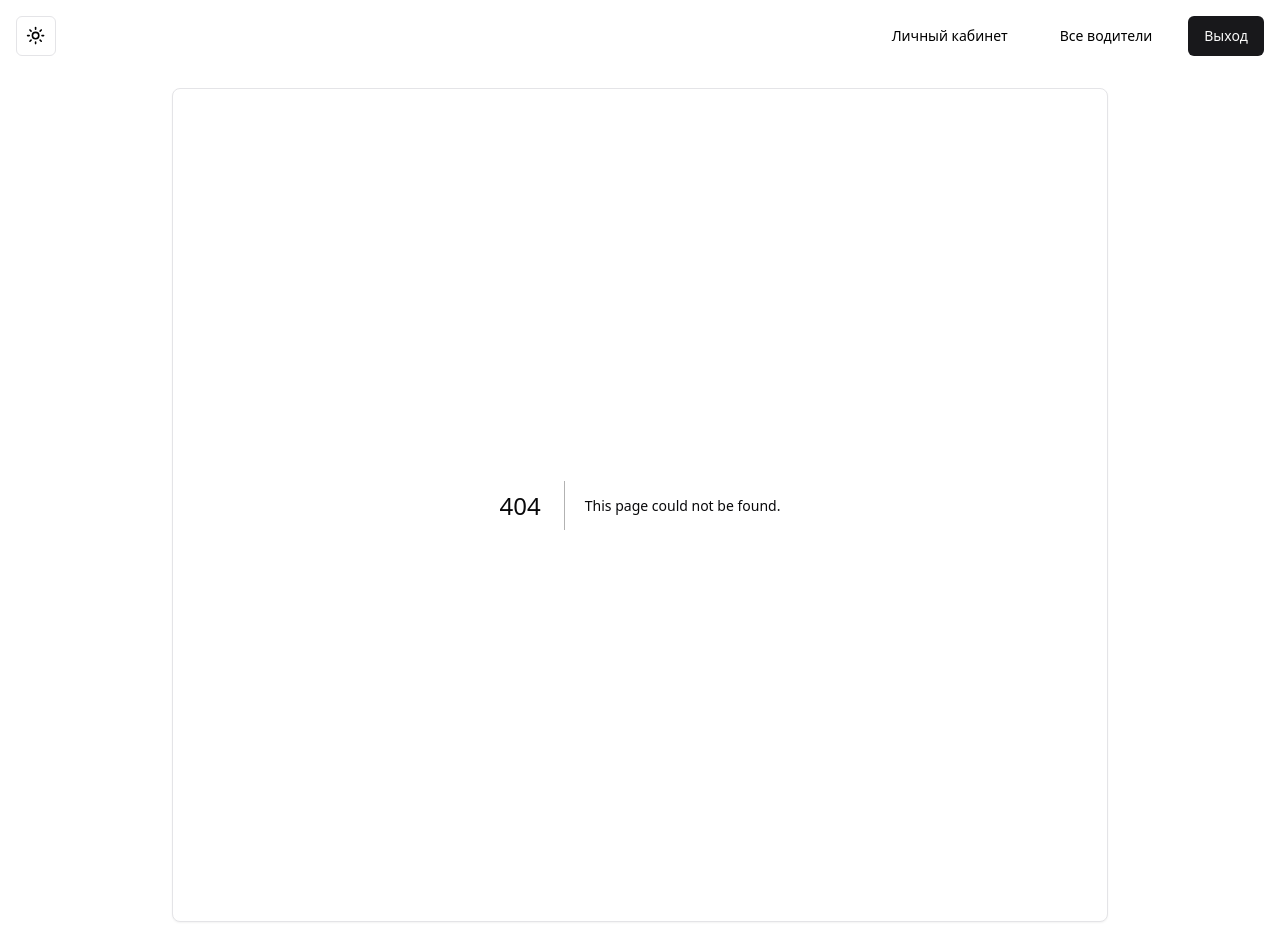
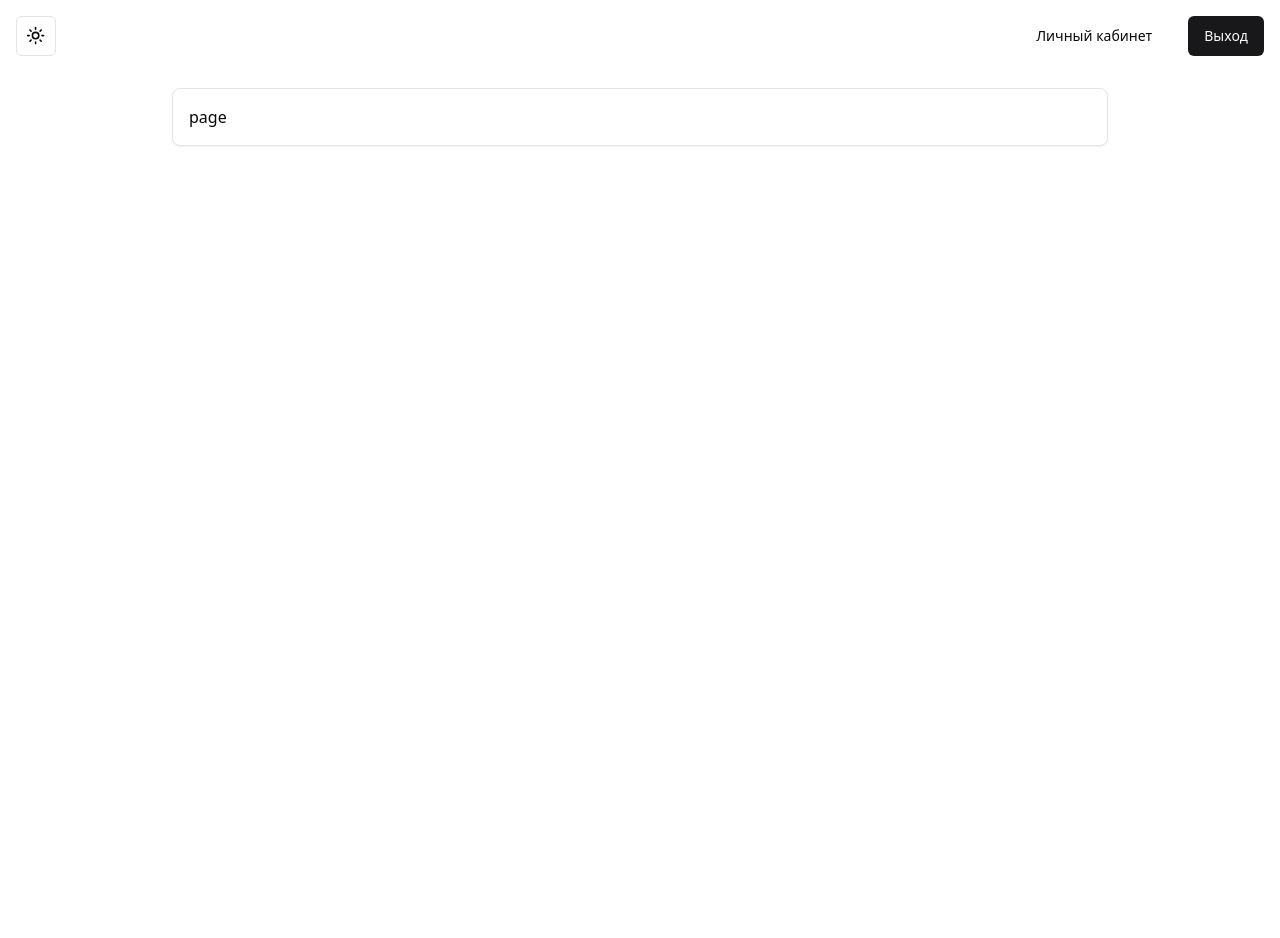
Before and after one commit to Oleguito/it-park-graduation-project, a Next.js app in the folder frontend/: page /my/profile in a window 1280 px wide. Before the commit this address had no page. After the commit the page ends 800 px from the top, so only its background shows below. Built offline with nearby package versions, Linux system fonts and the light colour scheme.

Commit message:
Показал сайдбар, почистил хедер

```diff
--- /dev/null
+++ b/frontend/src/app/my/profile/page.tsx
@@ -0,0 +1,9 @@
+import React from 'react'
+
+const page = () => {
+  return (
+    <div>page</div>
+  )
+}
+
+export default page
--- a/frontend/src/app/page.tsx
+++ b/frontend/src/app/page.tsx
@@ -3,7 +3,8 @@ import { Inter as FontSans } from 'next/font/google'
 import './globals.css'
 
 import { authorize } from '@/utils/authorizationLogic'
-import { getTokens } from '@/utils/token'
+import { getTokens, getTokensFromWindow } from '@/utils/token'
+import { useEffect } from 'react'
 
 const fontSans = FontSans({
 	subsets: ['latin'],
@@ -11,14 +12,23 @@ const fontSans = FontSans({
 })
 
 export default function RootLayout() {
-	const tokens = getTokens()
 
-	if (
-		tokens === undefined ||
-		tokens === null ||
-		Object.keys(tokens).length === 0
-	)
-		authorize()
+
+	useEffect(() => {
+
+		console.log("type of window RootLayout: ", typeof window)
+		console.log(window.localStorage)
+
+		const tokens = getTokensFromWindow(window.localStorage);
+		if (
+            tokens === undefined ||
+            tokens === null ||
+            Object.keys(tokens).length === 0
+        )
+			authorize();
+
+	}, [])
+
 
 	return <h1>Привет мир</h1>
 }
--- a/frontend/src/components/header/header.tsx
+++ b/frontend/src/components/header/header.tsx
@@ -24,11 +24,6 @@ export const Header = () => {
 						Личный кабинет
 					</Button>
 				</Link>
-				<Button
-					variant={isRouteActive(pathName, '/drivers') ? 'outline' : 'ghost'}
-				>
-					Все водители
-				</Button>
 				<Button onClick={signOut}>Выход</Button>
 			</div>
 		</header>
--- a/frontend/src/components/side-bar/side-bar.tsx
+++ b/frontend/src/components/side-bar/side-bar.tsx
@@ -4,33 +4,45 @@ import {sidebarVars} from "@/components/side-bar/sidebarVars";
 import {usePathname} from "next/navigation";
 import {Button} from "@/components/ui/button";
 import Link from "next/link";
-import {getTokens, getUserRole} from "@/utils/token";
+import {getTokens, getUserRole, isTokenInLS} from "@/utils/token";
+import { useEffect, useState } from "react";
 
 const isRouteActive = (pathname: string, url: string) => {
-    return pathname.includes(url)
+    // return pathname.includes(url)
+    console.log("isRouteActive: ", url.includes(pathname));
+    return url.includes(pathname);
 }
 export const SideBar = () => {
+
+    const [isTokensExists, setIsTokenExists] = useState(false)
+
     const pathName = usePathname();
     console.log("pathName:", pathName)
 
-    const tokens = getTokens();
+    useEffect(() => {
+         setIsTokenExists(Object.keys(getTokens()).length > 0);
+    }, []);
 
-    const isTokensExists = Object.keys(tokens).length > 0;
-    console.log("role: ", getUserRole())
     return (
         isTokensExists && (
-            <div className='w-[15rem] flex flex-col gap-5 mr-36'>
-                {
-                    sidebarVars[getUserRole() as string][pathName]
-                        .map((value, index) =>
-                            <Link href={value.link} key={index}>
-                                <Button className='w-full'
-                                        variant={isRouteActive(pathName, value.link) ? 'ghost' : 'outline'} key={index}>
-                                    {value.text}
-                                </Button>
-                            </Link>
-                        )
-                }
+            <div className="w-[15rem] flex flex-col gap-5 mr-36">
+                {sidebarVars[getUserRole() as string][pathName].map(
+                    (value, index) => (
+                        <Link href={value.link} key={index}>
+                            <Button
+                                className="w-full"
+                                variant={
+                                    isRouteActive(pathName, value.link)
+                                        ? "ghost"
+                                        : "outline"
+                                }
+                                key={index}
+                            >
+                                {value.text}
+                            </Button>
+                        </Link>
+                    )
+                )}
             </div>
         )
     );
--- a/frontend/src/utils/token.ts
+++ b/frontend/src/utils/token.ts
@@ -5,6 +5,7 @@ import queryString from 'query-string'
 import {TOKEN_URL} from './authorizationLogic'
 import {UserRole} from "@/types/user-role";
 import { log } from 'console'
+
 
 export type TokenType = {
     access_token: string
@@ -77,6 +78,11 @@ export const getTokens = (): TokenType => {
     return isTokenInLS() ? JSON.parse(localStorage.getItem('token')!) : {}
 }
 
+export const getTokensFromWindow = (ls: Storage): TokenType => {
+    console.log("window from getTokensFromWindow:", ls);
+    return isTokenInLS() ? JSON.parse(ls.getItem("token")!) : {};
+};
+
 export const getDecodedToken = (): JwtPayloadType => {
     // @ts-ignore
     return jwt_decode(getTokens().access_token)
@@ -98,7 +104,6 @@ export function getUserRole(): UserRole | undefined {
         if (roles?.includes('admin')) return 'admin'
     } else {
         console.log("токена нету в localstorage");
-
     }
 }
 
```
Also changed, not shown: frontend/package.json (line endings or trailing spaces), 1 other file (tests, documents, lock files or other folders).
